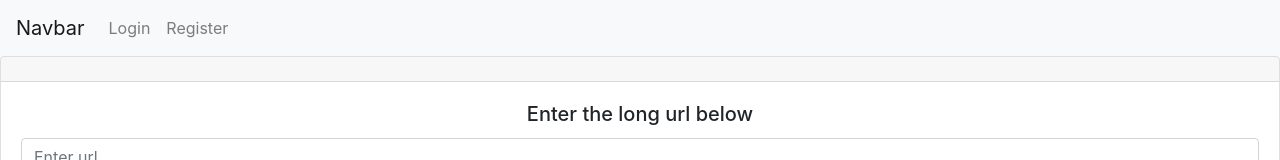
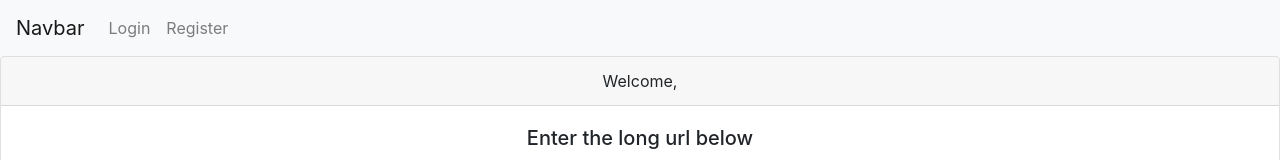
Before and after one commit to Antonyrahul/urlshortner_angular, an Angular app: page / in a window 1280 px wide. Shown: the top 160 px of the page. Built offline with nearby package versions, Linux system fonts and the light colour scheme; no server answers.

Commit message:
welcome added

```diff
--- a/src/app/homepage/homepage.component.html
+++ b/src/app/homepage/homepage.component.html
@@ -1,6 +1,6 @@
 <div class="card text-center">
     <div class="card-header">
-      {{this.name}}
+      Welcome,{{this.name}}
     </div>
     <div class="card-body">
       <h5 class="card-title">Enter the long url below</h5>
```
